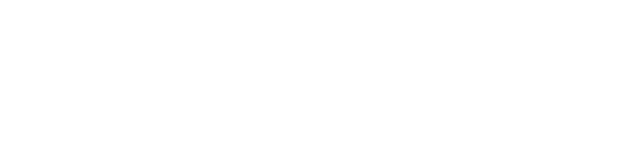
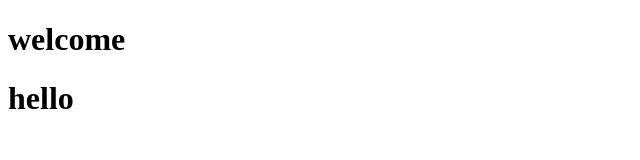
Before and after one commit to Nehashreem/Neha, a plain HTML site: page index.html in a window 1280 px wide. Shown: the whole page, without its empty margins (0-640 px from the left). Drawn offline with Linux system fonts and the light colour scheme.

Commit message:
23uit079 add

```diff
--- a/index.html
+++ b/index.html
@@ -6,6 +6,7 @@
     <title>Document</title>
 </head>
 <body>
-
+    <h1>welcome</h1>
+    <h1>hello</h1>
 </body>
 </html>
```
Also changed, not shown: 1 other file.
